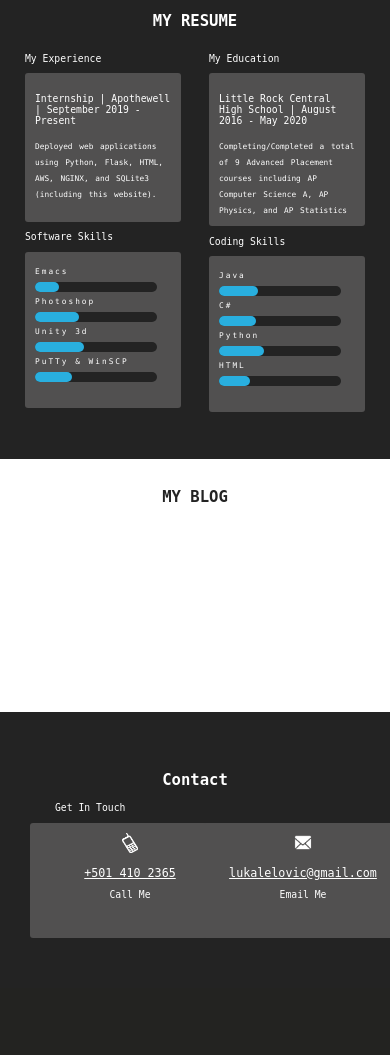
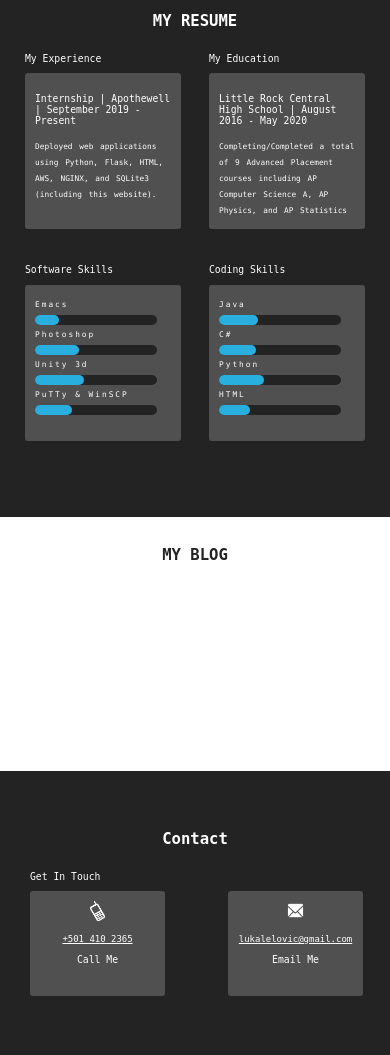
Before and after one commit to lukalelovic/Personal-Portfolio-Blog, a Flask app: page / in a window 390 px wide. Shown: the part 804-1859 px from the top of the page. Before the commit the page ends 1742 px from the top, so only its background shows below. Run offline with Flask 2, Linux system fonts and the light colour scheme; data that the repository does not hold is empty; some libraries are stand-ins or nearby versions.

Commit message:
Mobile Support (Full) Commit

```diff
--- a/app/static/main.css
+++ b/app/static/main.css
@@ -109,6 +109,8 @@ a:hover { color: rgb(76, 76, 76); }
     float: right;
     margin-top: 5px;
     visibility: hidden;
+    border-radius: 4px;
+    font-size: 26px;
 }
 
 /* Landing Page */
@@ -268,7 +270,10 @@ a:hover { color: rgb(76, 76, 76); }
     min-height: 6in;
     background-color: white;
     border: white;
+    box-shadow: 0px 3px 6px rgb(142, 141, 141);
 }
+
+#Post .info-box:hover { box-shadow: 0px 3px 6px rgb(32, 32, 32); }
 
 #Post .info-box span { color: black; }
 
@@ -296,14 +301,14 @@ a:hover { color: rgb(76, 76, 76); }
     .nav-btn { visibility: visible; float: right; margin-right: 5px;}
 
     #Resume .info-box {
-        min-height: 38vw;
-        margin-bottom: 0;
+        min-height: 40vw;
+        margin-bottom: 25px;
         margin-top: 0;
     }
 
     .info-box { border: 0; }
 
-    #Blog { height: 65vw; margin-top: 110vw; }
+    #Blog { height: 65vw; margin-top: 125vw; }
 
     .b-box { margin: 1vw; }
 
@@ -326,12 +331,13 @@ a:hover { color: rgb(76, 76, 76); }
 
     #Contact { margin: 10px; }
 
-    #Contact .info-box { min-height: 115px; min-width: 200px; }
+    #Contact .info-box { min-height: 105px; min-width: 135px; margin-bottom: 15vw; }
 
     #Contact .align-left { margin-left: 0; }
+    #Contact .align-right { margin-right: 0; }
 
     .contact-text a {
-        font-size: 3vw;
+        font-size: 2.3vw;
         margin-top: 10px;
     }
 
@@ -345,4 +351,12 @@ a:hover { color: rgb(76, 76, 76); }
         height: 4vw;
         margin: 2px;
     }
+
+    .post-img {
+        float: right;
+        margin-top: 3vw;
+        width: 50vw;
+        height: 50vw;
+        border: 3px solid rgb(61, 60, 60);
+    }
 }
--- a/app/templates/index.html
+++ b/app/templates/index.html
@@ -15,7 +15,7 @@
         <div id="navbar">
             <div id="navbar-left-align">
                 <ul><li><a href="#Home">Luka Lelovic</a></li></ul>
-		<button onclick="dropDown()" class="nav-btn">X</button>
+		<button onclick="dropDown()" class="nav-btn">=</button>
             </div>
             <div id="navbar-right-align">
                 <ul>
@@ -136,8 +136,8 @@
                 <br>
                 <h2>Contact</h2>
             </div>
-            <p style="margin-left: 25px;">Get In Touch</p>
             <div class="align-left">
+		<p>Get In Touch</p>
                 <div class="info-box contact-text">
                     <img class="contact-phone" src="{{ url_for('static', filename='images/phone.png') }}">
                     <a href="tel:5014102365">+501 410 2365</a>
@@ -145,6 +145,7 @@
                 </div>
             </div>
             <div class="align-right">
+		<p style="visibility: hidden;">...</p>
                 <div class="info-box contact-text">
                     <img class="contact-email" src="{{ url_for('static', filename='images/mail.png') }}">
                     <a href="mailto:lukalelovic@gmail.com">lukalelovic@gmail.com</a>
```
